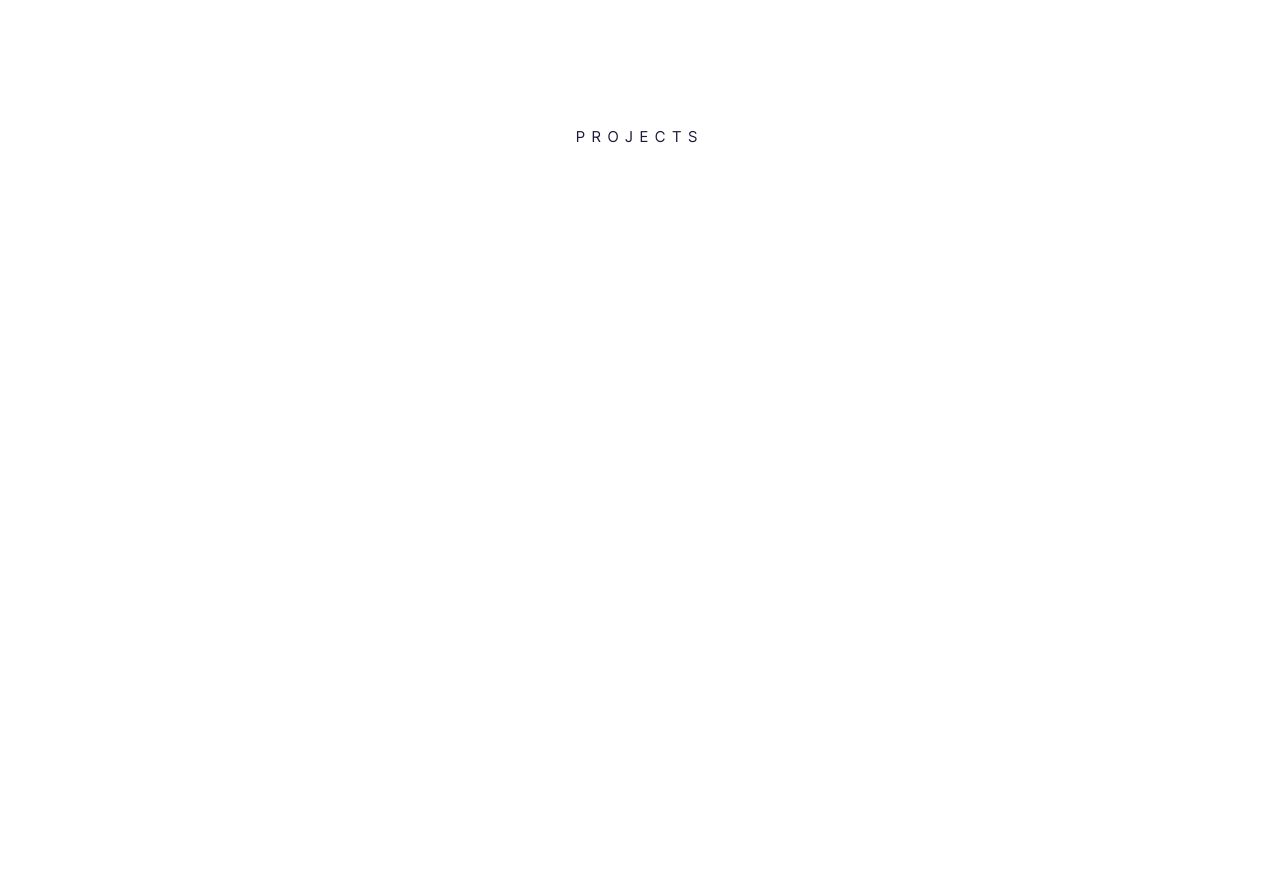
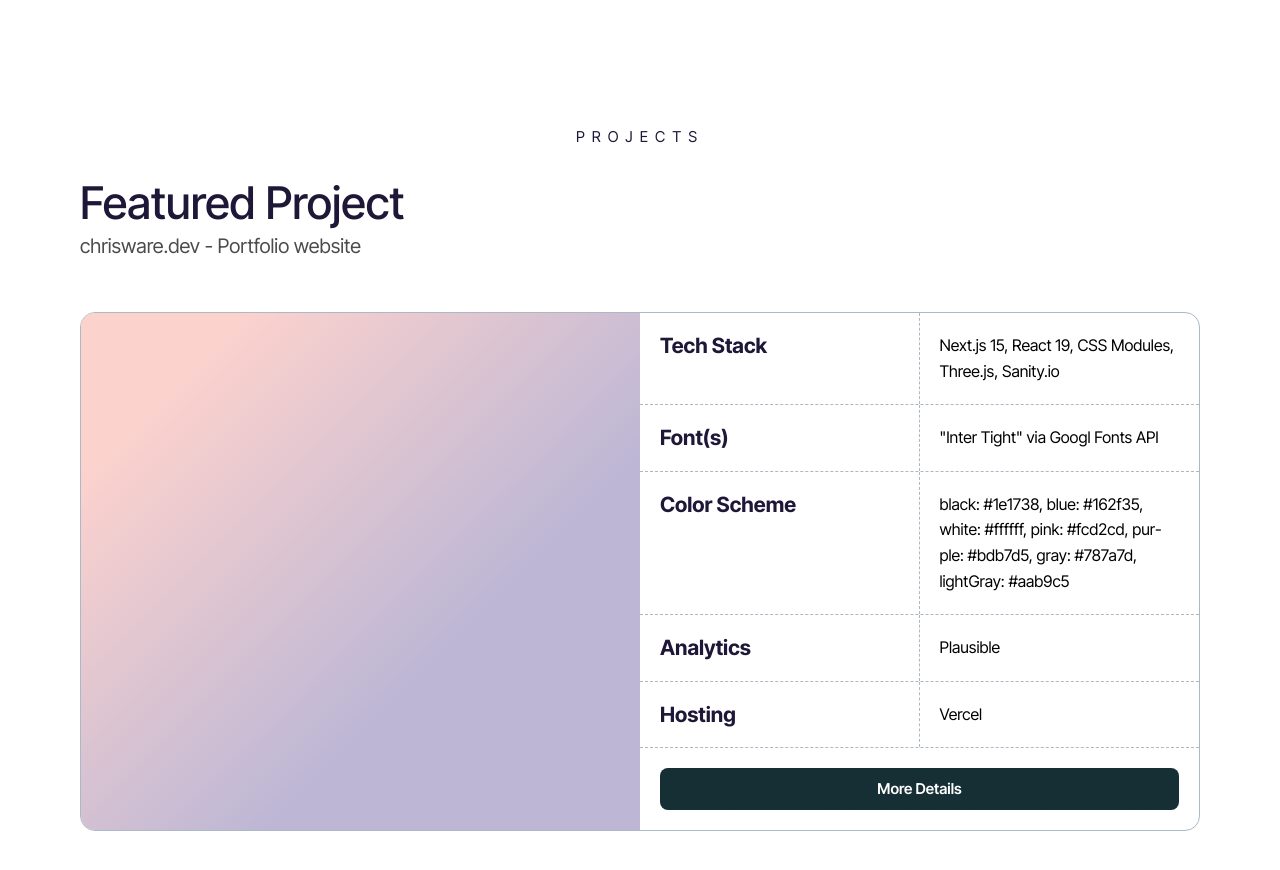
Before and after one commit to ChristianWare/portland2025.1, a Next.js app: page / in a window 1280 px wide. Shown: the part 1600-2470 px from the top of the page. Before the commit the page ends 1946 px from the top, so only its background shows below. Built offline with nearby package versions, Linux system fonts and the light colour scheme.

Commit message:
Featured product done

```diff
--- a/src/components/AboutSection/AboutSection.module.css
+++ b/src/components/AboutSection/AboutSection.module.css
@@ -122,8 +122,9 @@
 @media screen and (max-width: 1068px) {
   .content {
     padding: 3rem;
+    padding-top: 2rem;
     grid-template-columns: repeat(1, 1fr);
-    margin-top: 3rem;
+    /* margin-top: 3rem; */
   }
 
   .heading {
@@ -139,6 +140,7 @@
 @media screen and (max-width: 768px) {
   .content {
     padding: 0rem;
+    padding-top: 2rem;
   }
 }
 
--- a/src/components/Hero/Hero.module.css
+++ b/src/components/Hero/Hero.module.css
@@ -5,10 +5,6 @@
     rgba(252, 210, 205, 1) 15%,
     rgba(189, 183, 213, 1) 65%
   );
-  /* display: flex;
-  flex-direction: column;
-  align-items: center;
-  justify-content: center; */
   position: relative;
   width: 100%;
 }
--- a/src/components/ProjectsSection/ProjectsSection.module.css
+++ b/src/components/ProjectsSection/ProjectsSection.module.css
@@ -1,3 +1,87 @@
 .container {
   background-color: var(--white);
 }
+
+.top {
+  margin-bottom: 5rem;
+}
+
+.heading {
+  margin-top: 3rem;
+}
+
+.copy {
+  font-size: 2rem;
+  opacity: 0.7;
+}
+
+.bottom {
+  display: grid;
+  grid-template-columns: repeat(2, 1fr);
+  border-radius: 15px;
+  overflow: hidden;
+  border: 1px solid var(--lightGray);
+}
+
+.bottomLeft {
+  background: linear-gradient(
+    135deg,
+    rgba(252, 210, 205, 1) 15%,
+    rgba(189, 183, 213, 1) 65%
+  );
+  width: 100%;
+  height: 100%;
+}
+
+.section {
+  display: grid;
+  grid-template-columns: repeat(2, 1fr);
+  width: 100%;
+  border-bottom: 1px dashed var(--lightGray);
+}
+
+.title {
+  padding: 2rem;
+  border-right: 1px dashed var(--lightGray);
+  font-size: 2.1rem;
+}
+
+.description {
+  padding: 2rem;
+}
+
+.btnContainer {
+  display: grid;
+  width: 100%;
+
+  padding: 1rem;
+}
+
+@media screen and (max-width: 1068px) {
+  .heading,
+  .copy {
+    text-align: center;
+  }
+
+  .heading {
+    margin-top: 1rem;
+  }
+
+  .bottom {
+    grid-template-columns: repeat(1, 1fr);
+  }
+
+  .bottomLeft {
+    height: 350px;
+  }
+}
+
+@media screen and (max-width: 568px) {
+  .top {
+    margin-bottom: 2rem;
+  }
+
+  .bottomLeft {
+    height: 300px;
+  }
+}
--- a/src/components/ProjectsSection/ProjectsSection.tsx
+++ b/src/components/ProjectsSection/ProjectsSection.tsx
@@ -1,6 +1,36 @@
 import LayoutWrapper from "../LayoutWrapper";
 import SectionHeading from "../SectionHeading/SectionHeading";
 import styles from "./ProjectsSection.module.css";
+import Button from "../Button/Button";
+
+const data = [
+  {
+    id: 1,
+    title: "Tech Stack",
+    description: "Next.js 15, React 19, CSS Modules, Three.js, Sanity.io ",
+  },
+  {
+    id: 2,
+    title: "Font(s)",
+    description: '"Inter Tight" via Googl Fonts API',
+  },
+  {
+    id: 3,
+    title: "Color Scheme",
+    description:
+      "black: #1e1738, blue: #162f35, white: #ffffff, pink: #fcd2cd, purple: #bdb7d5, gray: #787a7d, lightGray: #aab9c5 ",
+  },
+  {
+    id: 4,
+    title: "Analytics",
+    description: "Plausible",
+  },
+  {
+    id: 4,
+    title: "Hosting",
+    description: "Vercel",
+  },
+];
 
 const ProjectsSection = () => {
   return (
@@ -9,6 +39,24 @@ const ProjectsSection = () => {
         <div className={styles.content}>
           <div className={styles.top}>
             <SectionHeading title='Projects' color='black' />
+            <h2 className={styles.heading}>Featured Project</h2>
+            <p className={styles.copy}>chrisware.dev - Portfolio website</p>
+          </div>
+          <div className={styles.bottom}>
+            <div className={styles.bottomLeft}></div>
+            <div className={styles.bottomRight}>
+              {data.map((x) => (
+                <div key={x.id} className={styles.section}>
+                  <h3 className={styles.title}>{x.title}</h3>
+                  <p className={styles.description}>{x.description}</p>
+                </div>
+              ))}
+              <div className={styles.btnContainer}>
+                <div className={styles.btnContainer}>
+                  <Button text='More Details' btnType='primary' href='/' />
+                </div>
+              </div>
+            </div>
           </div>
         </div>
       </LayoutWrapper>
```
